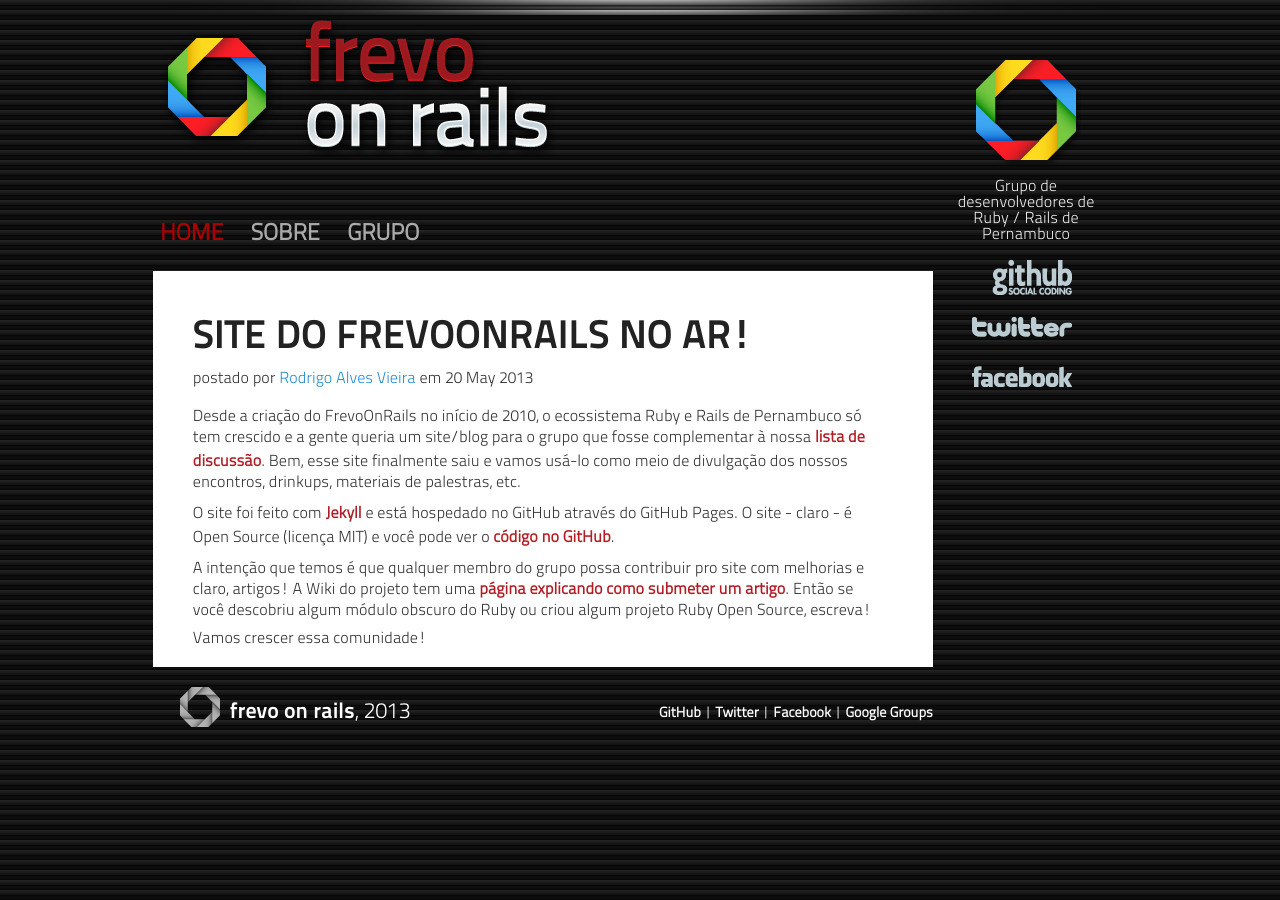
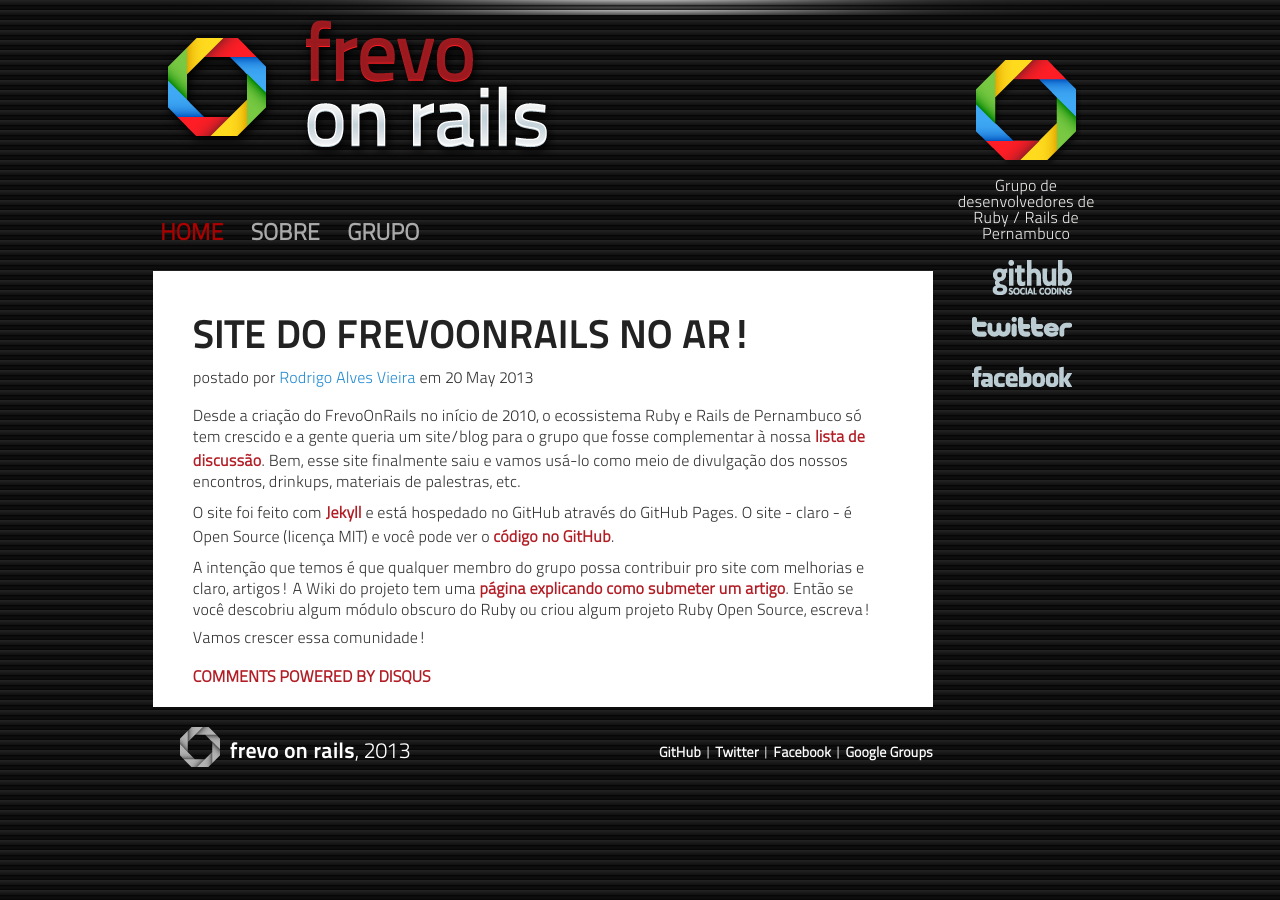
Before and after one commit to frevo-on-rails/frevo-on-rails.github.com, a Jekyll site: the page built from _posts/2013-05-20-no-ar.markdown, in a window 1280 px wide. Built offline with Jekyll 4.4.1, drawn with Linux system fonts in a browser that asks for light colours; nearby versions of some CDN libraries; comment, search, counter and statistics services are not loaded; some of the changed lines change nothing that is shown.

Commit message:
Adding Disqus

```diff
--- a/_layouts/post.html
+++ b/_layouts/post.html
@@ -7,3 +7,18 @@
 <div id="post">
   {{ content }}
 </div>
+
+<div id="disqus_thread"></div>
+<script type="text/javascript">
+        /* * * CONFIGURATION VARIABLES: EDIT BEFORE PASTING INTO YOUR WEBPAGE * * */
+        var disqus_shortname = 'frevoonrails'; // required: replace example with your forum shortname
+
+        /* * * DON'T EDIT BELOW THIS LINE * * */
+        (function() {
+            var dsq = document.createElement('script'); dsq.type = 'text/javascript'; dsq.async = true;
+            dsq.src = '//' + disqus_shortname + '.disqus.com/embed.js';
+            (document.getElementsByTagName('head')[0] || document.getElementsByTagName('body')[0]).appendChild(dsq);
+        })();
+</script>
+<noscript>Please enable JavaScript to view the <a href="http://disqus.com/?ref_noscript">comments powered by Disqus.</a></noscript>
+<a href="http://disqus.com" class="dsq-brlink">comments powered by <span class="logo-disqus">Disqus</span></a>
```
